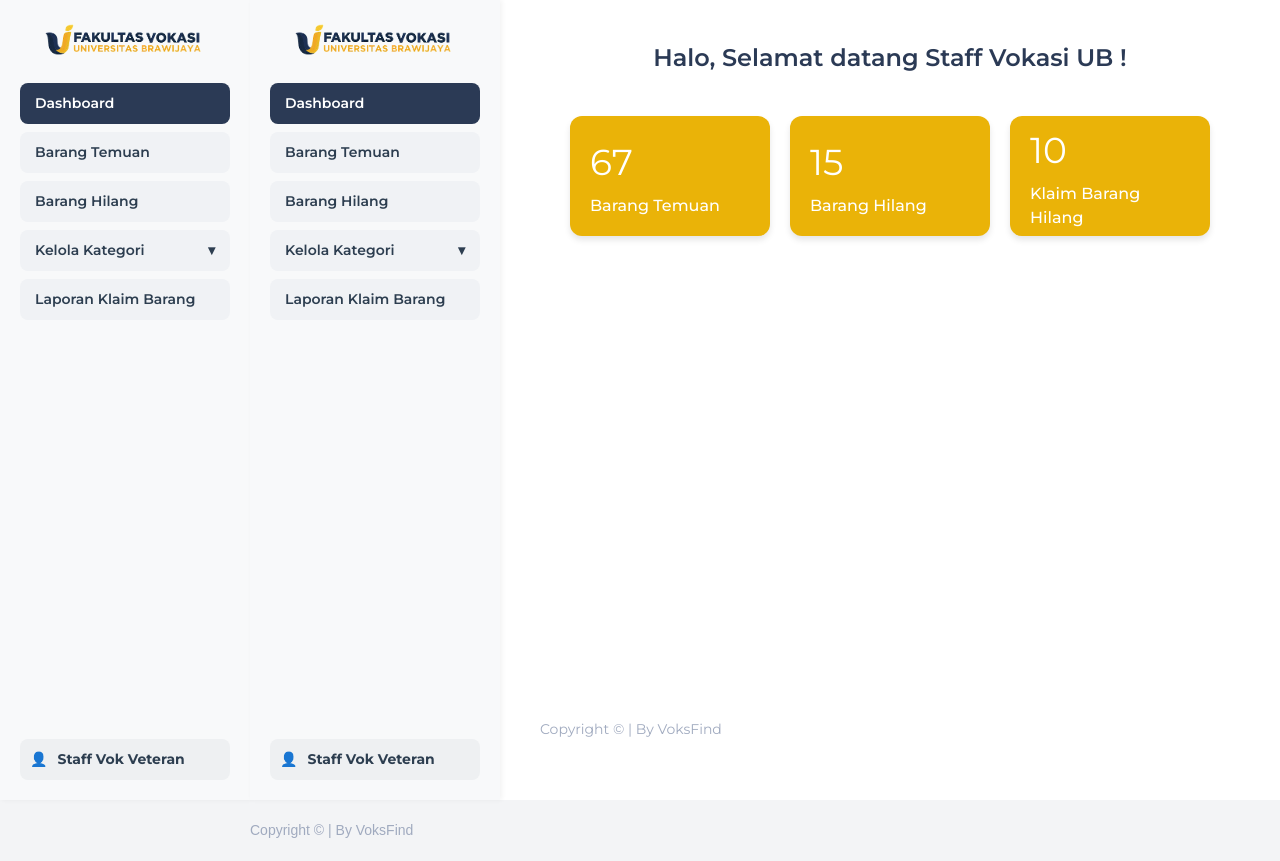
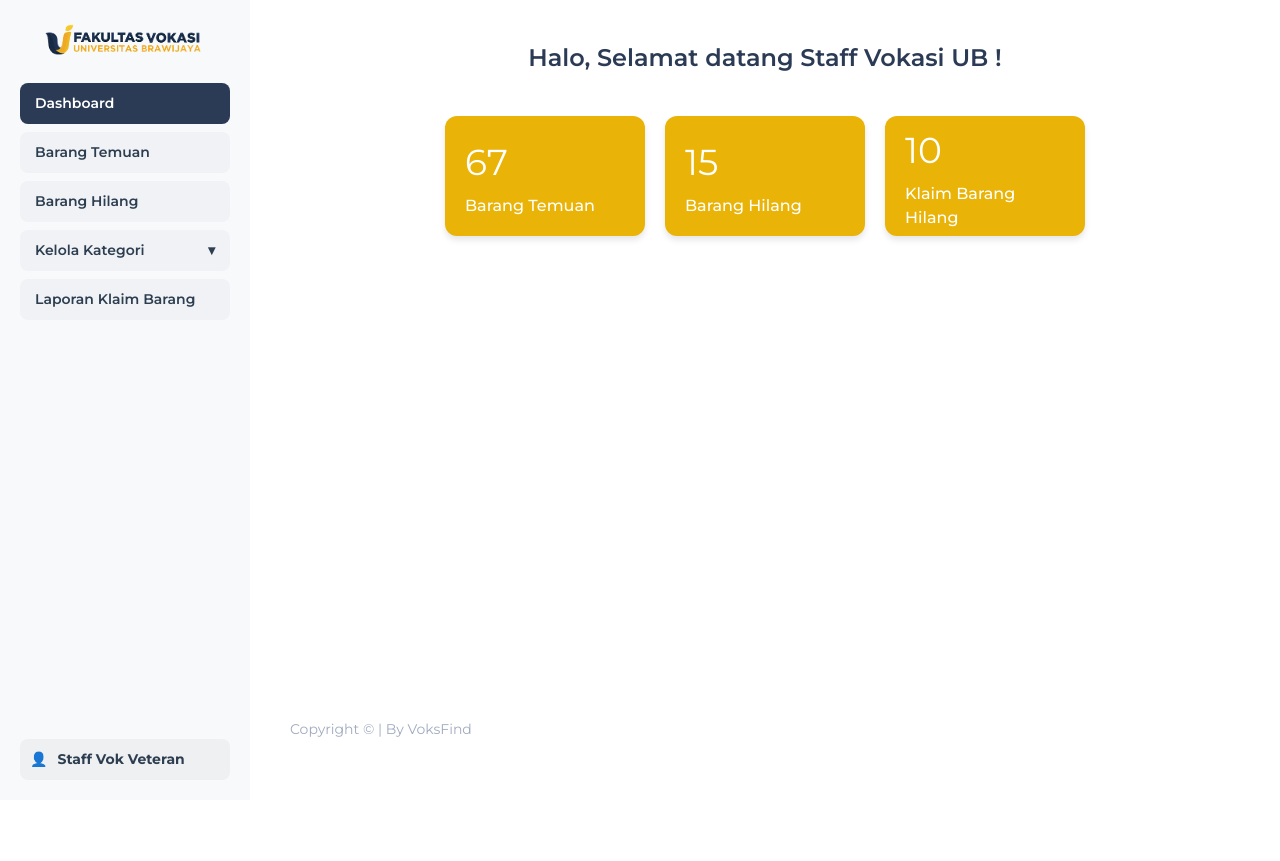
Before and after one commit to Taniaagokil/fe_uas_sem_2, a React (Vite) app: page /staff/dashboard in a window 1280 px wide. After the commit the page ends 800 px from the top, so only its background shows below. Built offline with nearby package versions, Linux system fonts and the light colour scheme.

Commit message:
fix dashboard dan footer

```diff
--- a/src/App.jsx
+++ b/src/App.jsx
@@ -92,9 +92,7 @@ function App() {
           </Routes>
         </div>
 
-        {/* Footer HANYA muncul jika BUKAN halaman staff */}
-        {!isStaffPage && <Footer />}
-        {isStaffPage && <Footerstaff />}
+
       </div>
     </div>
   )
--- a/src/pages/staff/DashboardPage.jsx
+++ b/src/pages/staff/DashboardPage.jsx
@@ -7,8 +7,6 @@ import './DashboardPage.css';
 const DashboardPage = () => {
   return (
     <div className="dashboard-container">
-      {/* Kiri: Sidebar - Tambahkan prop activePage */}
-      <Sidebar activePage="dashboard" />
 
       {/* Kanan: Konten Utama */}
       <div className="main-content">
```
